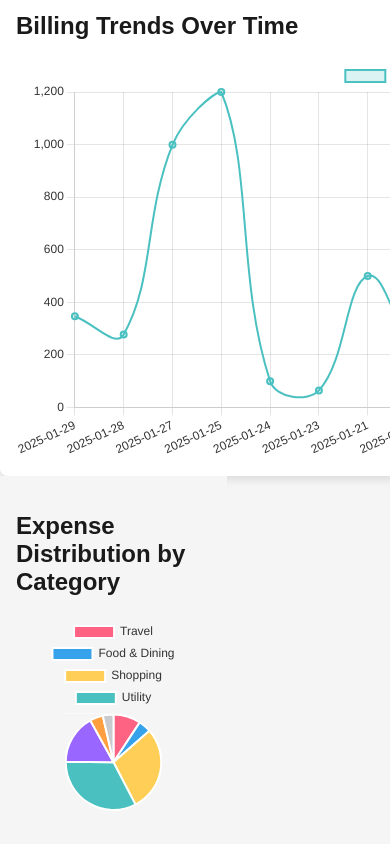
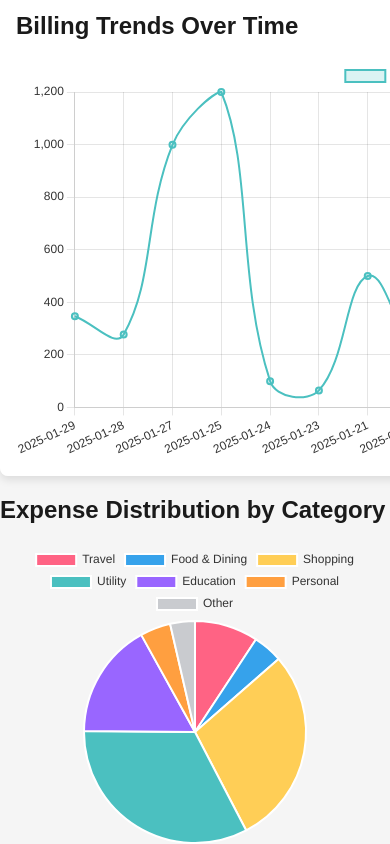
Before and after one commit to adityapatidar31/bill-tracker, a React (Vite) app: page / in a window 390 px wide. Shown: the part 1970-2814 px from the top of the page. Built offline with nearby package versions, Linux system fonts and the light colour scheme.

Commit message:
make pie Chart Responsive

```diff
--- a/src/components/PieChart.jsx
+++ b/src/components/PieChart.jsx
@@ -4,10 +4,8 @@ import { useSelector } from "react-redux";
 
 const PieChart = () => {
   const { bills } = useSelector((state) => state.bill);
-
   const chartRef = useRef(null);
 
-  // Get current theme from the document
   const getTheme = () =>
     document.documentElement.getAttribute("data-theme") || "light";
 
@@ -26,7 +24,6 @@ const PieChart = () => {
     return () => observer.disconnect();
   }, []);
 
-  // Memoize the aggregated data to avoid unnecessary re-renders
   const categoryTotals = useMemo(() => {
     return bills.reduce((totals, bill) => {
       const { category, amount } = bill;
@@ -37,16 +34,13 @@ const PieChart = () => {
   }, [bills]);
 
   useEffect(() => {
-    // Prepare data for the chart
     const labels = Object.keys(categoryTotals);
     const data = Object.values(categoryTotals);
 
-    // Destroy previous chart instance if it exists
     if (chartRef.current) {
       chartRef.current.destroy();
     }
 
-    // Create the pie chart
     const ctx = document.getElementById("pieChart").getContext("2d");
     chartRef.current = new Chart(ctx, {
       type: "pie",
@@ -69,11 +63,13 @@ const PieChart = () => {
         ],
       },
       options: {
+        responsive: true,
+        maintainAspectRatio: false,
         plugins: {
           legend: {
             position: "top",
             labels: {
-              color: theme === "dark" ? "#f9f9f9" : "#333", // Dynamic legend text color
+              color: theme === "dark" ? "#f9f9f9" : "#333",
             },
           },
         },
@@ -83,19 +79,14 @@ const PieChart = () => {
     return () => {
       if (chartRef.current) chartRef.current.destroy();
     };
-  }, [categoryTotals, theme]); // Depend on memoized categoryTotals and theme
+  }, [categoryTotals, theme]);
 
   return (
-    <div
-      style={{
-        width: "50%",
-        padding: "1rem",
-        backgroundColor: theme === "dark" ? "#121212" : "#f5f5f5",
-        transition: "all 0.3s ease-in-out",
-      }}
-    >
+    <div className="chart-container">
       <h2>Expense Distribution by Category</h2>
-      <canvas id="pieChart"></canvas>
+      <div className="chart-wrapper">
+        <canvas id="pieChart"></canvas>
+      </div>
     </div>
   );
 };
```
